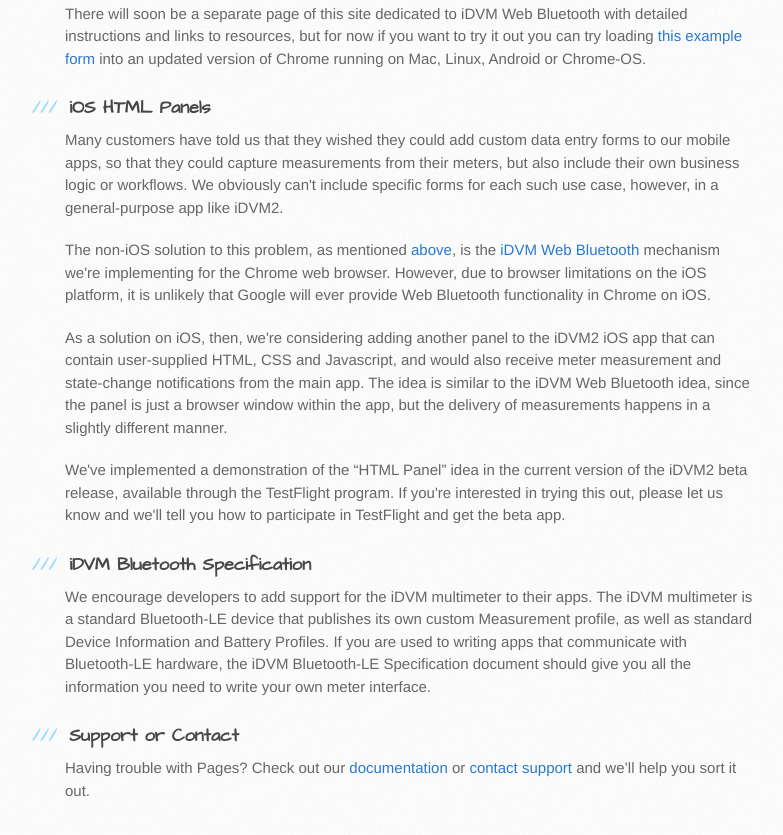
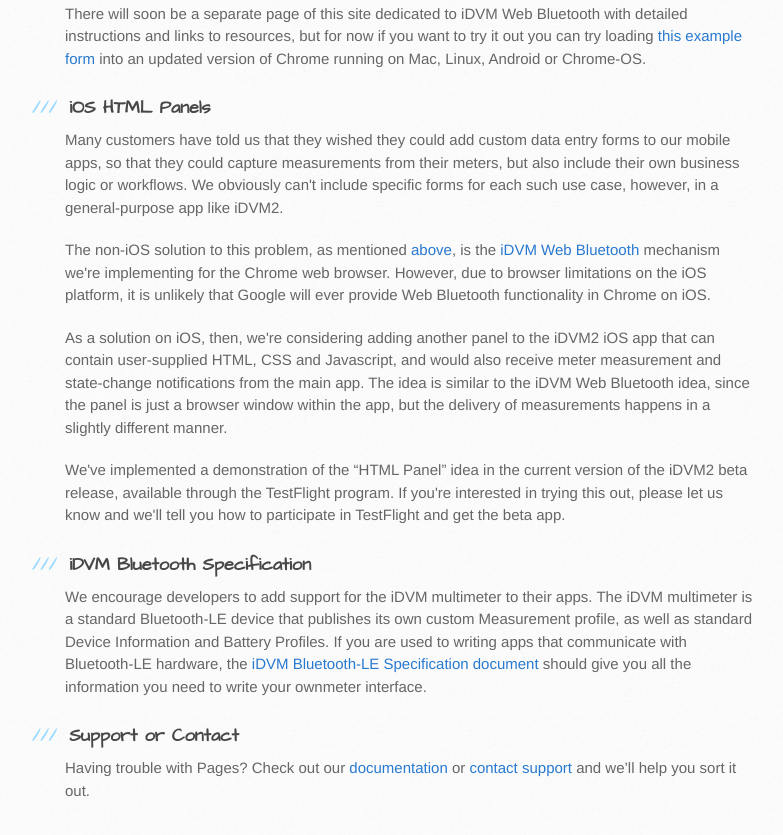
Before and after one commit to davidlavo/redfish-labs, a plain HTML site: page index.html in a window 1280 px wide. Shown: the part 781-1616 px from the top of the page, without its empty margins (105-888 px from the left). Drawn offline with Linux system fonts and the light colour scheme.

Commit message:
Update index.html

```diff
--- a/index.html
+++ b/index.html
@@ -92,8 +92,8 @@
 <p>We encourage developers to add support for the iDVM multimeter to their apps.  The iDVM multimeter is a
   standard Bluetooth-LE device that publishes its own custom Measurement profile, as well as standard Device
   Information and Battery Profiles.  If you are used to writing apps that communicate with Bluetooth-LE hardware,
-  the iDVM Bluetooth-LE Specification document should give you all the information you need to write your own
-  meter interface.</p>
+  the <a href="https://labs.redfishinstruments.com/idvm/documents/iDVM_510_Bluetooth_v1_1a.html">iDVM Bluetooth-LE
+  Specification document</a> should give you all the information you need to write your ownmeter interface.</p>
 
 <h3>
 <a id="support-or-contact" class="anchor" href="#support-or-contact" aria-hidden="true">
```
